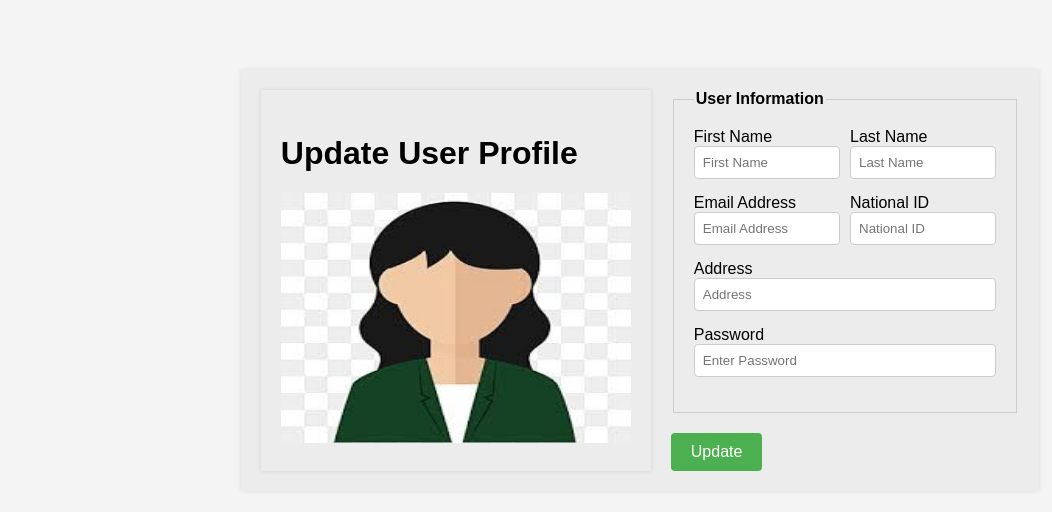
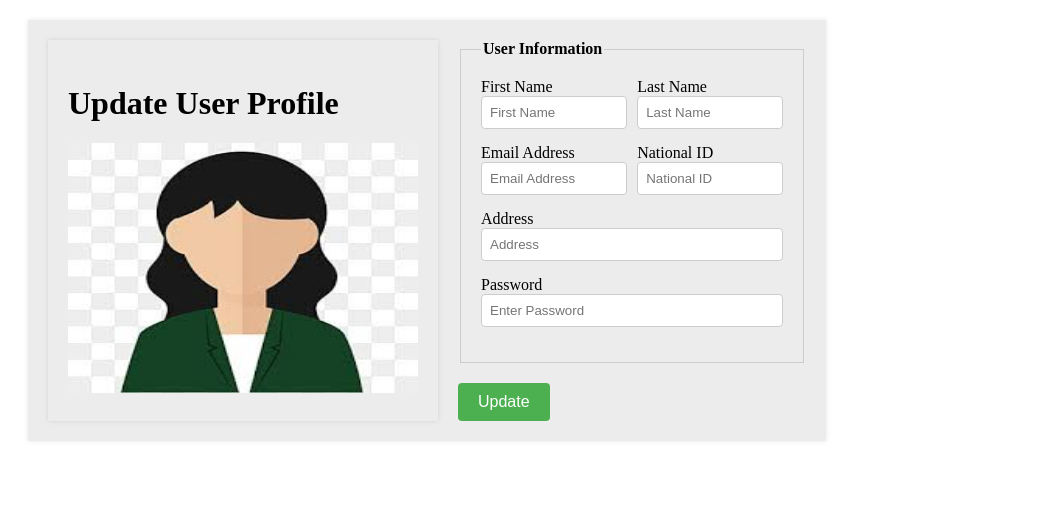
Before and after one commit to samueltexa/VISITOR_REGISTRATION_SYSTEM, a PHP site: page /account.html in a window 1280 px wide. Shown: the top 512 px of the page, without its empty margins (0-1052 px from the left). Run offline with PHP 8.4, Linux system fonts and the light colour scheme.

Commit message:
update account css

```diff
--- a/account.css
+++ b/account.css
@@ -1,11 +1,3 @@
-body {
-    display: flex;
-    font-family: Arial, sans-serif;
-    margin-top: 50px;
-    background-color: #f4f4f4;
-    justify-content: center;
-}
-
 .form-container {
     display: flex;
     padding: 20px;
```
